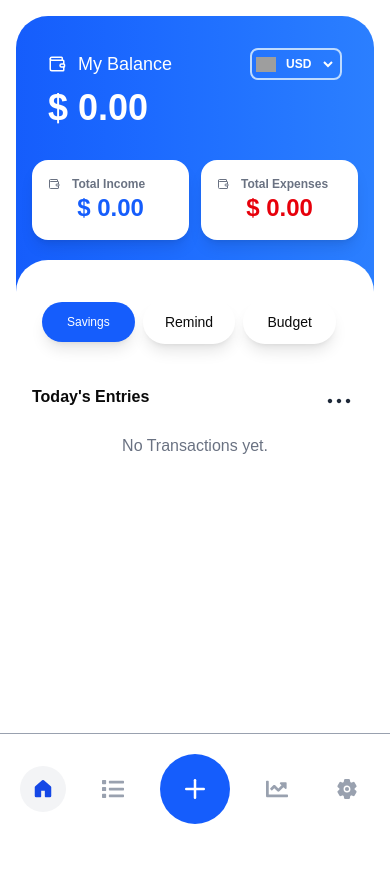
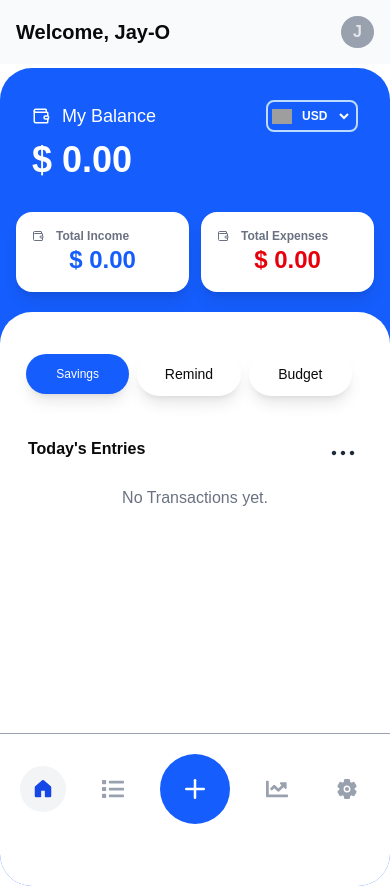
Before and after one commit to Jehoshaphat12/Expense-Tracker-App, a Next.js app: page / in a window 390 px wide. Before the commit the page ends 844 px from the top, so only its background shows below. Built offline with nearby package versions, Linux system fonts and the light colour scheme; grey boxes are pictures that could not be loaded.

Commit message:
still fixing dark mode

```diff
--- a/app/components/ExpenseList.tsx
+++ b/app/components/ExpenseList.tsx
@@ -169,7 +169,7 @@ export default function ExpenseList({ transactions }: ExpenseListProps) {
     <>
       {/* <Filters /> */}
       {/* Filter Bar */}
-      <div className="flex items-center bg-white dark:bg-gray-800 dark:text-gray-50 justify-between mb-4 px-1">
+      <div className="flex items-center bg-white dark:bg-gray-800 dark:text-gray-50 justify-between mb-4 px-4">
         <h3 className="text-md  font-semibold mb-2 first-letter:capitalize">
           {filter}&apos;s Entries
         </h3>
@@ -181,12 +181,12 @@ export default function ExpenseList({ transactions }: ExpenseListProps) {
           >
             <IoIosMore size={30} className="text-gray-800 dark:text-gray-50 cursor-pointer" />
           </button>
-          <ul className="absolute z-100 hidden group-hover:block right-4 top-5 bg-white shadow-lg rounded-lg  space-y-1">
+          <ul className="absolute z-100 hidden group-hover:block right-4 top-5 bg-white dark:bg-gray-800 shadow-lg rounded-lg  space-y-1">
             {sortList.map(({ key, label }) => (
               <li
                 key={key}
                 onClick={() => setFilter(key)}
-                className="hover:bg-gray-100 p-3 px-4 text-nowrap"
+                className="hover:bg-gray-100 dark:hover:bg-gray-700 p-3 px-4 text-nowrap"
               >
                 {label}
               </li>
@@ -199,7 +199,7 @@ export default function ExpenseList({ transactions }: ExpenseListProps) {
         </div>
       </div>
 
-      <div className="h-full dark:bg-gray-800  overflow-y-auto overflow-x-hidden md:px-3 pb-30 rounded-3xl">
+      <div className="h-full dark:bg-gray-800  overflow-y-auto overflow-x-hidden px-3 md:px-3 pb-30 rounded-3xl">
         <ul className="space-y-2 pb-3">
           {filteredTransactions.length > 0 ? (
             filteredTransactions.map((transaction, i) => (
--- a/app/components/Navbar.tsx
+++ b/app/components/Navbar.tsx
@@ -29,7 +29,7 @@ export default function Navbar() {
     <Link
       href={href}
       className={`p-3 rounded-full ${
-        pathname === href ? "text-blue-700 bg-gray-100 dark:bg-gray-600" : ""
+        pathname === href ? "text-blue-700 dark:text-blue-950 bg-gray-100 dark:bg-gray-600" : ""
       }`}
     >
       {icon}
--- a/app/layout.tsx
+++ b/app/layout.tsx
@@ -31,7 +31,7 @@ export default function RootLayout({
       >
         <CurrencyProvider>
           <Navbar />
-          <main className="p-4 dark:bg-gray-800 dark:text-gray-50 h-[100dvh] max-w-2xl mx-auto">{children}</main>
+          <main className="dark:bg-gray-900 dark:text-gray-50 h-[100dvh] max-w-2xl mx-auto">{children}</main>
         </CurrencyProvider>
       </body>
     </html>
--- a/app/page.tsx
+++ b/app/page.tsx
@@ -16,7 +16,14 @@ const HomePage = () => {
   const { filteredTransactions, balance, income, expenses } = useTransactions();
 
   return (
-    <main className="max-w-xl mx-auto bg-gradient-to-r from-blue-600 to-blue-500 dark:bg-gray-950 rounded-4xl space-y-1 overflow-y-auto">
+    <>
+    <div className="flex justify-between items-center bg-gray-50 dark:bg-gray-800 py-4 px-4">
+      <h1 className="font-semibold text-xl dark:text-gray-50">Welcome, Jay-O</h1>
+      <div className="bg-gray-400 text-gray-200 px-3 py-1 rounded-full">
+        <p className="font-semibold">J</p>
+      </div>
+    </div>
+    <div className="max-w-xl mx-auto bg-blue-600 dark:bg-gray-950 rounded-4xl space-y-1 overflow-y-auto mt-1">
       <ExpenseBalance balance={balance} income={income} expenses={expenses} />
 
       <div className="relative overflow-y-auto p-7 px-3 bg-white dark:bg-gray-800 rounded-t-4xl h-full">
@@ -26,7 +33,7 @@ const HomePage = () => {
               aria-label="Add Savings"
               type="button"
               className="bg-blue-600 w-full flex items-center justify-center space-x-2 px-4 py-3 shadow-lg rounded-3xl hover:-translate-y-0.5 transition cursor-pointer"
-            >
+              >
               <span className="hidden sm:inline-block bg-blue-500 rounded-lg p-1 text-white">
                 <BiPlus size={20} />
               </span>
@@ -36,7 +43,7 @@ const HomePage = () => {
               aria-label="Set Reminder"
               type="button"
               className="dark:text-gray-50 dark:bg-gray-800 dark:border-gray-500 flex w-full items-center justify-center space-x-2 px-4 py-3 shadow-lg rounded-3xl hover:-translate-y-0.5 transition cursor-pointer"
-            >
+              >
               <span className="hidden sm:inline-block bg-gray-100 rounded-lg p-1 text-gray-600">
                 <FaRegBell size={20} />
               </span>
@@ -46,7 +53,7 @@ const HomePage = () => {
               aria-label="Set Budget"
               type="button"
               className="dark:text-gray-50 dark:bg-gray-800 dark:border-gray-500 flex w-full items-center justify-center space-x-2 px-4 py-3 shadow-lg rounded-3xl hover:-translate-y-0.5 transition cursor-pointer"
-            >
+              >
               <span className="hidden sm:inline-block bg-gray-100 rounded-lg p-1 text-gray-600">
                 <LuWallet size={20} />
               </span>
@@ -59,12 +66,12 @@ const HomePage = () => {
         <Link
           href="/expenses/add"
           className="hidden sm:block absolute bottom-6 right-4  z-10"
-        >
+          >
           <button
             aria-label="Add Expense"
             type="button"
             className="w-full bg-blue-600 text-white text-2xl py-2 px-3 rounded-full hover:bg-blue-700 hover:scale-110 transition duration-300 cursor-pointer"
-          >
+            >
             <BiPlus size={25} className="inline-block " />
           </button>
         </Link>
@@ -75,7 +82,8 @@ const HomePage = () => {
           <ExpenseList transactions={filteredTransactions} />
         </section>
       </div>
-    </main>
+    </div>
+            </>
   );
 };
 
--- a/app/settings/page.tsx
+++ b/app/settings/page.tsx
@@ -11,7 +11,7 @@ export default function SettingPage() {
   const [notifications, setNotifications] = useState(true);
 
   return (
-    <div className="max-w-2xl mx-auto px-1 py-4 space-y-6 pb-30 dark:bg-gray-900">
+    <div className="max-w-2xl mx-auto py-4 px-5 space-y-6 pb-30 dark:bg-gray-900">
       <h1 className="text-2xl font-bold text-gray-800 dark:text-gray-100">
         Settings
       </h1>
```
